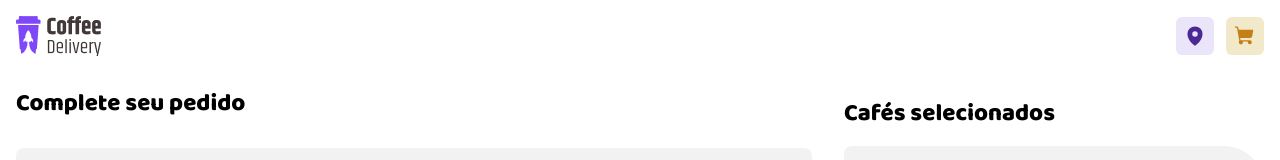
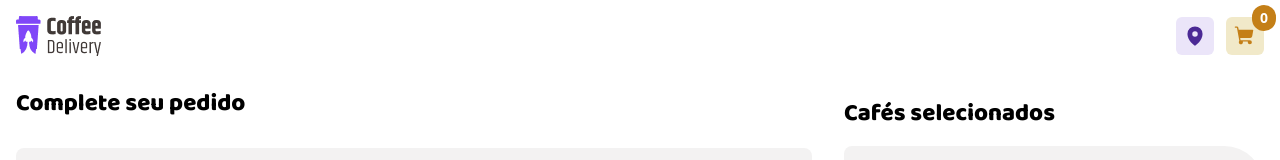
Before and after one commit to Murillou/coffee-delivery, a React (Vite) app: page /cart in a window 1280 px wide. Shown: the top 160 px of the page. Built offline with nearby package versions, Linux system fonts and the light colour scheme; no server answers.

Commit message:
[feat] criando contexto para o carrinho

```diff
--- a/src/components/Header/Header.tsx
+++ b/src/components/Header/Header.tsx
@@ -3,9 +3,11 @@ import { MapPin, ShoppingCart } from 'phosphor-react';
 import coffeelogo from '../../assets/logo-coffee.png';
 import { useState, useEffect } from 'react';
 import { NavLink } from 'react-router-dom';
+import { useCoffeeContext } from '../../hooks/useCoffeeContext';
 
 export function Header() {
   const [city, setCity] = useState('');
+  const { totalItems } = useCoffeeContext();
 
   useEffect(() => {
     if ('geolocation' in navigator) {
@@ -57,13 +59,15 @@ export function Header() {
             <MapPin size={22} weight="fill" />
             {city && <span>{city}</span>}
           </div>
-
-          <NavLink to="/cart">
+          <NavLink className="relative" to="/cart">
             <ShoppingCart
               className="bg-yellow-light h-[2.375rem] w-full p-2 text-yellow-dark hover:text-yellow-light hover:bg-yellow-dark  rounded-md cursor-pointer "
               size={25}
               weight="fill"
             />
+            <div className="absolute -top-3 -right-3 bg-yellow-dark rounded-full px-2 py-[3px] text-white font-bold text-sm ">
+              {totalItems}
+            </div>
           </NavLink>
         </div>
       </div>
--- a/src/components/Menu/Card.tsx
+++ b/src/components/Menu/Card.tsx
@@ -1,25 +1,18 @@
 import { ShoppingCart } from 'phosphor-react';
 import { QuantityInput } from './QuantityInput';
 import { useState } from 'react';
+import { useCoffeeContext } from '../../hooks/useCoffeeContext';
 
 interface CardProps {
   src: string;
   types: string[];
   coffeeName: string;
   description: string;
-  onPriceChange: (price: number) => void;
-  onQuantityChange: (price: number) => void;
 }
 
-export function Card({
-  src,
-  types,
-  coffeeName,
-  description,
-  onPriceChange,
-  onQuantityChange,
-}: CardProps) {
+export function Card({ src, types, coffeeName, description }: CardProps) {
   const [quantity, setQuantity] = useState(0);
+  const { handlePriceChange, handleQuantityItems } = useCoffeeContext();
 
   function handleSubmitForm(e: React.FormEvent<HTMLFormElement>) {
     e.preventDefault();
@@ -28,8 +21,8 @@ export function Card({
   function handleTotalPriceCoffee() {
     const coffePrice = 9.9;
     const totalQuantityPrice = quantity * coffePrice;
-    onPriceChange(totalQuantityPrice);
-    onQuantityChange(quantity);
+    handlePriceChange(totalQuantityPrice);
+    handleQuantityItems(quantity);
     setQuantity(0);
   }
 
--- a/src/components/Menu/Menu.tsx
+++ b/src/components/Menu/Menu.tsx
@@ -1,23 +1,7 @@
-import { useState } from 'react';
 import { coffees } from '../../mock/coffees';
 import { Card } from './Card';
 
 export function Menu() {
-  const [totalPrice, setTotalPrice] = useState(0);
-  const [totalItems, setTotalItems] = useState(0);
-
-  function handlePriceChange(price: number) {
-    const newTotalPrice = totalPrice + price;
-    setTotalPrice(newTotalPrice);
-    console.log(newTotalPrice);
-    console.log(typeof setTotalPrice);
-  }
-
-  function handleQuantityItems(quantity: number) {
-    const totalItemsUpdate = totalItems + quantity;
-    setTotalItems(totalItemsUpdate);
-    console.log(totalItemsUpdate);
-  }
   return (
     <main className="flex flex-col  max-w-7xl mx-auto p-4 ">
       <div>
@@ -33,8 +17,6 @@ export function Menu() {
             types={coffee.types}
             coffeeName={coffee.coffeeName}
             description={coffee.description}
-            onPriceChange={handlePriceChange}
-            onQuantityChange={handleQuantityItems}
           />
         ))}
       </div>
--- a/src/components/Payment/ButtonPayment.tsx
+++ b/src/components/Payment/ButtonPayment.tsx
@@ -7,7 +7,7 @@ interface ButtonPaymentProps {
 
 export function ButtonPayment({ icon, value }: ButtonPaymentProps) {
   return (
-    <button className="flex gap-3 font-roboto text-base-text bg-base-button rounded-lg p-4 lg:w-[230.67px] mb-4 w-full">
+    <button className="flex gap-3 font-roboto text-base-text bg-base-button rounded-lg p-4 lg:w-[230.67px] mb-4 w-full hover:bg-base-hover target:bg-purple-light  ">
       <span className="text-purple-normal">{icon}</span>
       {value}
     </button>
--- a/src/components/Payment/Payment.tsx
+++ b/src/components/Payment/Payment.tsx
@@ -10,9 +10,20 @@ import { ButtonPayment } from './ButtonPayment';
 import cafeTriste from '../../assets/cafe-tristonho.png';
 import { InputPayment } from './InputPayment';
 import { useState, useEffect, ChangeEvent } from 'react';
+import { useCoffeeContext } from '../../hooks/useCoffeeContext';
+
+interface AddressData {
+  cep: string;
+  logradouro: string;
+  complemento: string;
+  bairro: string;
+  localidade: string;
+  uf: string;
+}
 
 export function Payment() {
-  const [addressData, setAddressData] = useState({
+  const { totalItems } = useCoffeeContext();
+  const [addressData, setAddressData] = useState<AddressData>({
     cep: '',
     logradouro: '',
     complemento: '',
@@ -21,14 +32,13 @@ export function Payment() {
     uf: '',
   });
 
-  const handleNewCep = (event: ChangeEvent<HTMLInputElement>) => {
+  function handleNewCep(event: ChangeEvent<HTMLInputElement>) {
     const newCep = event.target.value;
-    console.log(newCep);
     setAddressData({
       ...addressData,
       cep: newCep,
     });
-  };
+  }
 
   useEffect(() => {
     async function fetchAddressData() {
@@ -45,7 +55,6 @@ export function Payment() {
           localidade: data.localidade || '',
           uf: data.uf || '',
         }));
-        console.log(data.localidade);
       } catch (error) {
         console.error('Error fetching address data:', error);
       }
@@ -139,6 +148,16 @@ export function Payment() {
           Cafés selecionados
         </h1>
 
+        {totalItems > 0 ? (
+          <div className="flex flex-col items-center gap-2 bg-base-card p-10 rounded-tl-lg rounded-br-lg rounded-tr-[40px] rounded-bl-[40px] font-baloo2 font-bold text-sm md:text-lg ">
+            <div></div>
+            <NavLink to="/" className="text-purple-normal font-extrabold">
+              <button className="bg-yellow-normal text-white px-2 py-3 w-[386px]">
+                CONFIRMAR PEDIDO
+              </button>
+            </NavLink>{' '}
+          </div>
+        ) : (
           <div className="flex flex-col items-center gap-2 bg-base-card p-10 rounded-tl-lg rounded-br-lg rounded-tr-[40px] rounded-bl-[40px] font-baloo2 font-bold text-sm md:text-lg ">
             <img className="w-56" src={cafeTriste} alt="" />
             <h1 className="font-baloo2">
@@ -152,6 +171,7 @@ export function Payment() {
               para escolher algum cafézinho do nosso cardápio! :D
             </h1>
           </div>
+        )}
       </section>
     </main>
   );
--- /dev/null
+++ b/src/contexts/CoffeesContext.tsx
@@ -0,0 +1,33 @@
+import { ReactNode, createContext, useState } from 'react';
+
+interface CoffeesProps {
+  totalPrice: number;
+  totalItems: number;
+  handlePriceChange: (price: number) => void;
+  handleQuantityItems: (quantity: number) => void;
+}
+
+export const CoffeeContext = createContext<CoffeesProps | null>(null);
+
+export function CoffeeProvider({ children }: { children: ReactNode }) {
+  const [totalPrice, setTotalPrice] = useState(0);
+  const [totalItems, setTotalItems] = useState(0);
+
+  function handlePriceChange(price: number) {
+    const newTotalPrice = totalPrice + price;
+    setTotalPrice(newTotalPrice);
+  }
+
+  function handleQuantityItems(quantity: number) {
+    const totalItemsUpdate = totalItems + quantity;
+    setTotalItems(totalItemsUpdate);
+    console.log(totalItemsUpdate);
+  }
+  return (
+    <CoffeeContext.Provider
+      value={{ totalPrice, totalItems, handlePriceChange, handleQuantityItems }}
+    >
+      {children}
+    </CoffeeContext.Provider>
+  );
+}
--- /dev/null
+++ b/src/hooks/useCoffeeContext.tsx
@@ -0,0 +1,13 @@
+import { useContext } from 'react';
+import { CoffeeContext } from '../contexts/CoffeesContext';
+
+export function useCoffeeContext() {
+  const context = useContext(CoffeeContext);
+  if (context === null) {
+    throw new Error(
+      'useCoffeeContext tem que ser usado dentro do CoffeeProvider'
+    );
+  }
+
+  return context;
+}
--- /dev/null
+++ b/src/pages/Success.tsx
@@ -0,0 +1 @@
+ e
```
Also changed, not shown: src/App.tsx (+5 -4 lines). Lines whose indentation alone changed are shown as unchanged.
